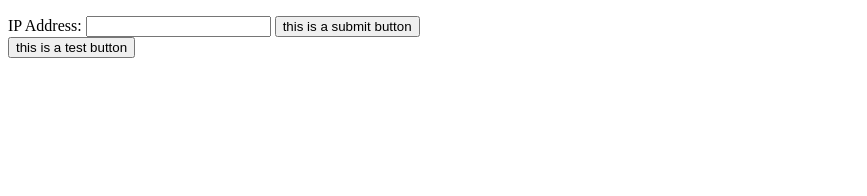
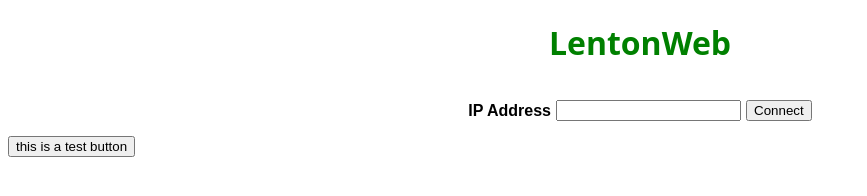
Before and after one commit to Abby-w-gail/Escape-fron-Lenton-Client, a plain HTML site: page index.html in a window 1280 px wide. Shown: the whole page, without its empty margins (0-867 px from the left). Drawn offline with nearby package versions, Linux system fonts and the light colour scheme.

Commit message:
Reworked LentonWeb to look nicer

```diff
--- a/index.html
+++ b/index.html
@@ -3,14 +3,22 @@
     <head>
         <script src="scripts.js" defer></script>
         <script src="https://cdnjs.cloudflare.com/ajax/libs/jquery/3.6.2/jquery.min.js" integrity="sha512-tWHlutFnuG0C6nQRlpvrEhE4QpkG1nn2MOUMWmUeRePl4e3Aki0VB6W1v3oLjFtd0hVOtRQ9PHpSfN6u6/QXkQ==" crossorigin="anonymous" referrerpolicy="no-referrer"></script>
+        <link rel="stylesheet" href="style.css">
+
     </head>
     <body>
-        <p></p>
+        <h1>LentonWeb</h1>
         <div id="connection-setup">
-            IP Address:
+            <div id="bg"></div>
+            <p>IP Address</p>
             <input id="ip" type="text"/>
-            <button id="button" onclick="submit()">this is a submit button</button>
+            <button id="button" onclick="submit()">Connect</button>
         </div>
-        <button id="testButton" onclick="test()">this is a test button</button>
+
+        <div id="connection-usage">
+            <button id="testButton" onclick="test()">this is a test button</button>
+        </div>
+
+
     </body>
 </html>
--- a/style.css
+++ b/style.css
@@ -0,0 +1,26 @@
+#connection-setup {
+    font-family: Arial;
+    font-weight: bold;
+    display: flex;
+    justify-content: center;
+    align-items: center;
+}
+
+#ip {
+    margin-left: 5px;
+}
+
+h1 {
+    color: green;
+    display: flex;
+    justify-content: center;
+    align-items: center;
+
+    font-family: sans;
+}
+
+
+
+#button {
+    margin-left : 5px;
+}
```
